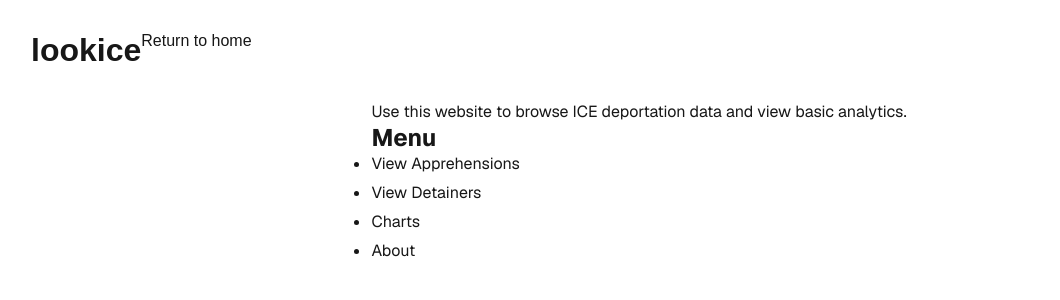
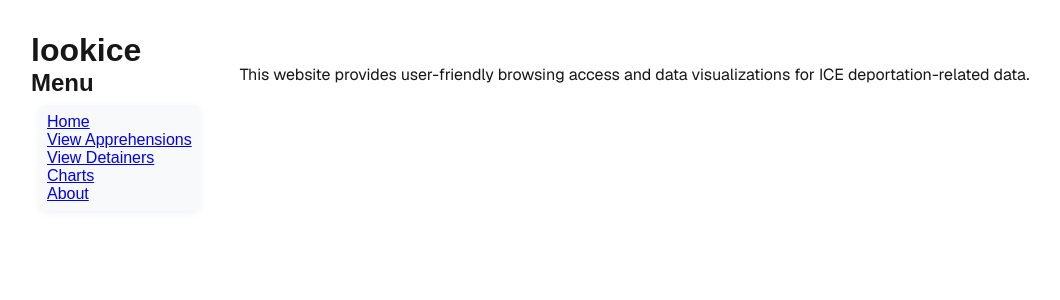
Before and after one commit to warriorpostman/look-ice-web, a Next.js app: page / in a window 1280 px wide. Shown: the top 300 px of the page, without its empty margins (1-1061 px from the left). Built offline with nearby package versions, Linux system fonts and the light colour scheme.

Commit message:
add menu and first step to fixing paging

```diff
--- a/src/app/components/App.jsx
+++ b/src/app/components/App.jsx
@@ -5,14 +5,7 @@ import Link from 'next/link';
 const App = () => {
     return (
         <div>
-            <p>Use this website to browse ICE deportation data and view basic analytics.</p>
-            <h2>Menu</h2>
-            <ul>
-                <li><Link href="/apprehensions">View Apprehensions</Link></li>
-                <li><Link href="/detainers">View Detainers</Link></li>
-                <li><Link href="/summary">Charts</Link></li>
-                <li><Link href="/about">About</Link></li>
-            </ul>
+            <p>This website provides user-friendly browsing access and data visualizations for ICE deportation-related data.</p>
         </div>
     );
 }
--- /dev/null
+++ b/src/app/components/Menu.css
@@ -0,0 +1,22 @@
+.li-menu > ul {
+    list-style: none;
+    margin: 8px;
+    padding: 8px;
+    background: #f8f9fa;
+    border-radius: 6px;
+    box-shadow: 0 2px 8px rgba(0,0,0,0.05);
+    /* width: 220px; */
+}
+
+li.menu > ul > li {
+    cursor: pointer;
+}
+
+li.menu > ul > li > a:hover {
+    text-decoration: underline;
+    color: #333;
+}
+
+li.menu > ul > li:hover {
+    background-color: #e2e6ea;
+}
--- /dev/null
+++ b/src/app/components/Menu.js
@@ -0,0 +1,21 @@
+'use client'
+import React from 'react';
+import Link from 'next/link';
+import './Menu.css'
+
+const Menu = () => {
+    return (
+        <div className="li-menu">
+            <h2>Menu</h2>
+            <ul>
+                <Link href="/">Home</Link>
+                <li><Link href="/apprehensions">View Apprehensions</Link></li>
+                <li><Link href="/detainers">View Detainers</Link></li>
+                <li><Link href="/summary">Charts</Link></li>
+                <li><Link href="/about">About</Link></li>
+            </ul>
+        </div>
+    );
+};
+
+export default Menu;
--- a/src/app/components/StateSelector.jsx
+++ b/src/app/components/StateSelector.jsx
@@ -24,7 +24,6 @@ const StateSelector = ({ states, onSelect }) => {
                     </option>
                 ))}
             </select>
-            {selectedState && <p>You selected: {selectedState}</p>}
         </div>
     );
 }
--- a/src/app/detainers/page.js
+++ b/src/app/detainers/page.js
@@ -17,7 +17,7 @@ export default function Detainers() {
         console.log('Detainers component mounted with state:', selectedState);
         const start = (pagination.pageIndex * pagination.pageSize) + pagination.pageSize;
         fetch(`${apiUrl}/api/detainers` +
-            `?state=${selectedState}&start=${start}&end=${start + pagination.pageSize}`)
+            `?state=${selectedState}&start=${start}&end=${start + pagination.pageSize}&pageNumber=${pagination.pageIndex}`)
             .then(response => response.json())
             .then(data => {
                 console.log('Fetched detainers:', data);
--- a/src/app/globals.css
+++ b/src/app/globals.css
@@ -31,11 +31,6 @@ body {
   margin: 0;
 }
 
-a {
-  color: inherit;
-  text-decoration: none;
-}
-
 @media (prefers-color-scheme: dark) {
   html {
     color-scheme: dark;
--- a/src/app/layout.js
+++ b/src/app/layout.js
@@ -1,6 +1,7 @@
 import { Geist, Geist_Mono } from "next/font/google";
 import "./globals.css";
 import Link from "next/link";
+import Menu from "./components/Menu";
 
 const geistSans = Geist({
   variable: "--font-geist-sans",
@@ -22,9 +23,12 @@ export default function RootLayout({ children }) {
     <html lang="en">
       <body className={`${geistSans.variable} ${geistMono.variable}`}>
         <div style={{ display: 'flex' }}>
-          <h1>lookice</h1> <Link href="/">Return to home</Link>
+          <div>
+            <h1>lookice</h1>
+            <Menu />
+          </div>
+          {children}
         </div>
-        {children}
       </body>
     </html>
   );
--- a/src/app/page.js
+++ b/src/app/page.js
@@ -1,6 +1,7 @@
 import Image from "next/image";
 import styles from "./page.module.css";
 import App from "./components/App";
+import Link from "next/link";
 
 export default function Home() {
   return (
```
Also changed, not shown: src/app/apprehensions/page.js (+1 -21 lines), src/app/components/Apprehensions.jsx (+26 -22 lines), src/pages/test.js (deleted, +0 -7 lines).
